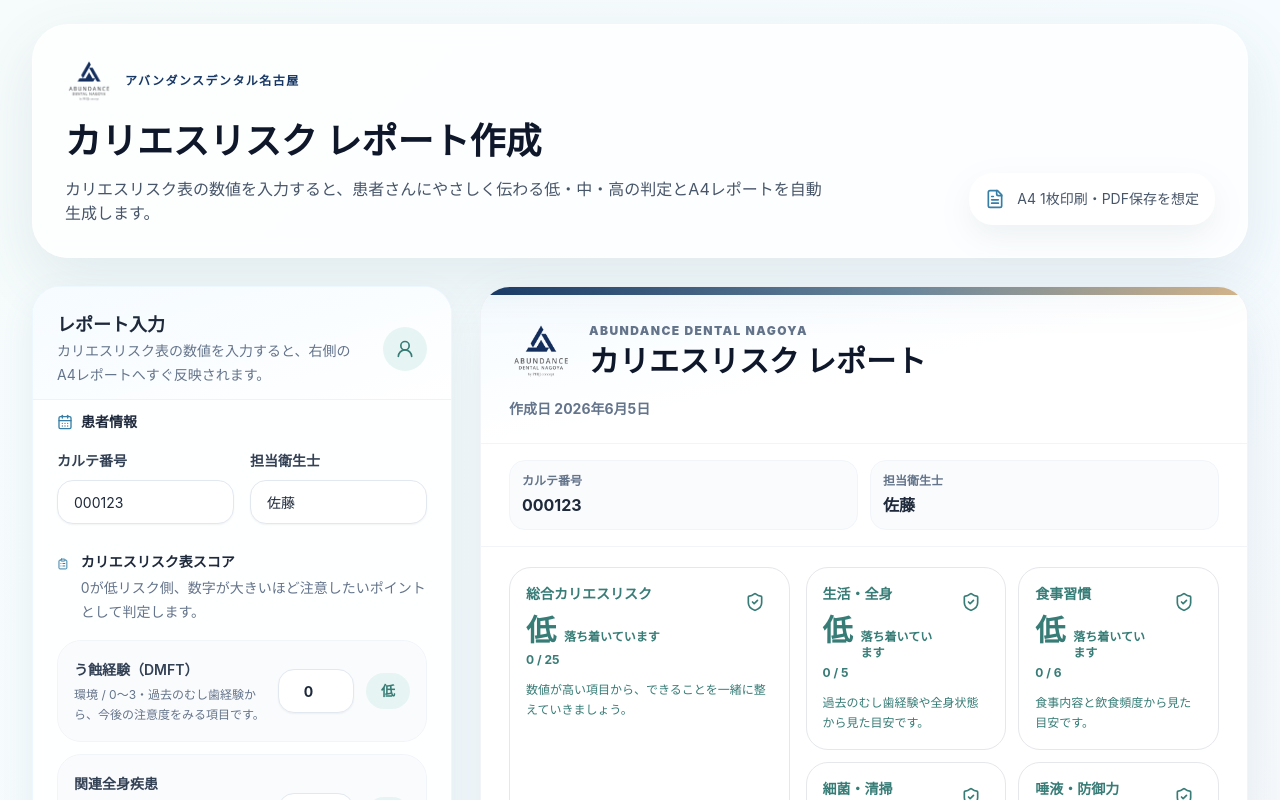
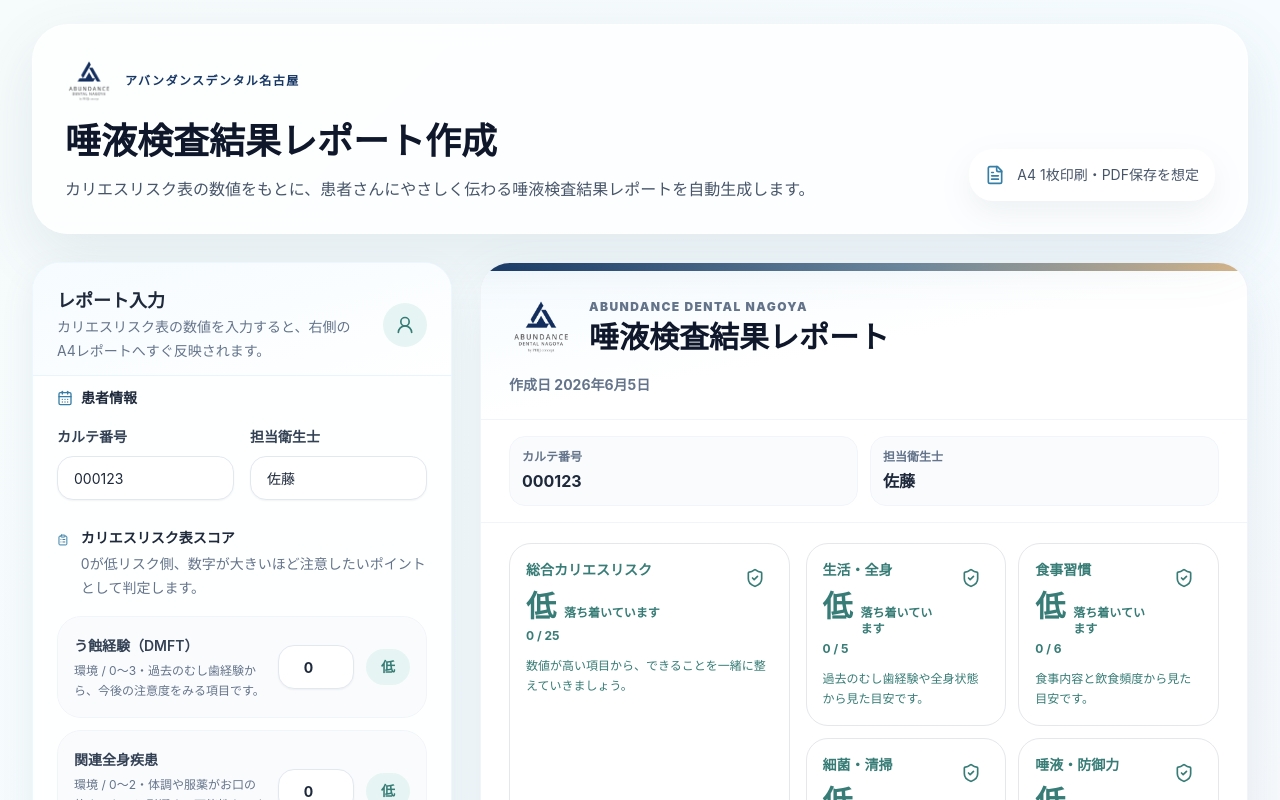
Before and after one commit to mrtakae-coder/caries-risk-report-app, a Next.js app: page / in a window 1280 px wide. Shown: the top 800 px of the page. Built offline with nearby package versions, Linux system fonts and the light colour scheme.

Commit message:
Update app title to saliva test report

```diff
--- a/src/app/layout.tsx
+++ b/src/app/layout.tsx
@@ -3,8 +3,8 @@ import type { Metadata } from "next";
 import "./globals.css";
 
 export const metadata: Metadata = {
-  title: "カリエスリスク レポート作成アプリ",
-  description: "歯科医院向けのカリエスリスク説明レポート作成アプリ"
+  title: "唾液検査結果レポート作成アプリ",
+  description: "歯科医院向けの唾液検査結果説明レポート作成アプリ"
 };
 
 export default function RootLayout({
--- a/src/app/page.tsx
+++ b/src/app/page.tsx
@@ -27,10 +27,10 @@ export default function Home() {
                 </p>
               </div>
               <h1 className="text-3xl font-bold tracking-normal text-slate-900 sm:text-4xl">
-                カリエスリスク レポート作成
+                唾液検査結果レポート作成
               </h1>
               <p className="mt-4 text-sm leading-7 text-slate-600 sm:text-base">
-                カリエスリスク表の数値を入力すると、患者さんにやさしく伝わる低・中・高の判定とA4レポートを自動生成します。
+                カリエスリスク表の数値をもとに、患者さんにやさしく伝わる唾液検査結果レポートを自動生成します。
               </p>
             </div>
             <div className="flex items-center gap-3 rounded-[24px] bg-white p-4 text-sm text-slate-600 shadow-card">
--- a/src/components/ResultReport.tsx
+++ b/src/components/ResultReport.tsx
@@ -84,7 +84,7 @@ export function ResultReport({ form }: ResultReportProps) {
               ABUNDANCE DENTAL NAGOYA
             </p>
             <h1 className="mt-1 text-3xl font-bold tracking-normal text-slate-900 print:text-2xl">
-              カリエスリスク レポート
+              唾液検査結果レポート
             </h1>
           </div>
         </div>
--- a/web/index.html
+++ b/web/index.html
@@ -3,7 +3,7 @@
   <head>
     <meta charset="utf-8" />
     <meta name="viewport" content="width=device-width, initial-scale=1" />
-    <title>カリエスリスク レポート作成アプリ</title>
+    <title>唾液検査結果レポート作成アプリ</title>
     <link rel="stylesheet" href="styles.css" />
   </head>
   <body>
@@ -15,7 +15,7 @@
           </div>
           <div>
             <p>アバンダンスデンタル名古屋</p>
-            <h1>カリエスリスク レポート作成</h1>
+            <h1>唾液検査結果レポート作成</h1>
           </div>
         </div>
         <div class="topbar-flow" aria-label="作成ステップ">
@@ -115,7 +115,7 @@
                 <img src="assets/abundance-logo.png" alt="アバンダンスデンタル名古屋ロゴ" />
                 <div>
                   <p>ABUNDANCE DENTAL NAGOYA</p>
-                  <h2>カリエスリスク レポート</h2>
+                  <h2>唾液検査結果レポート</h2>
                 </div>
               </div>
               <div class="report-date" id="report-date"></div>
```
Also changed, not shown: web/開き方.txt, 1 other file (tests, documents, lock files or other folders).
